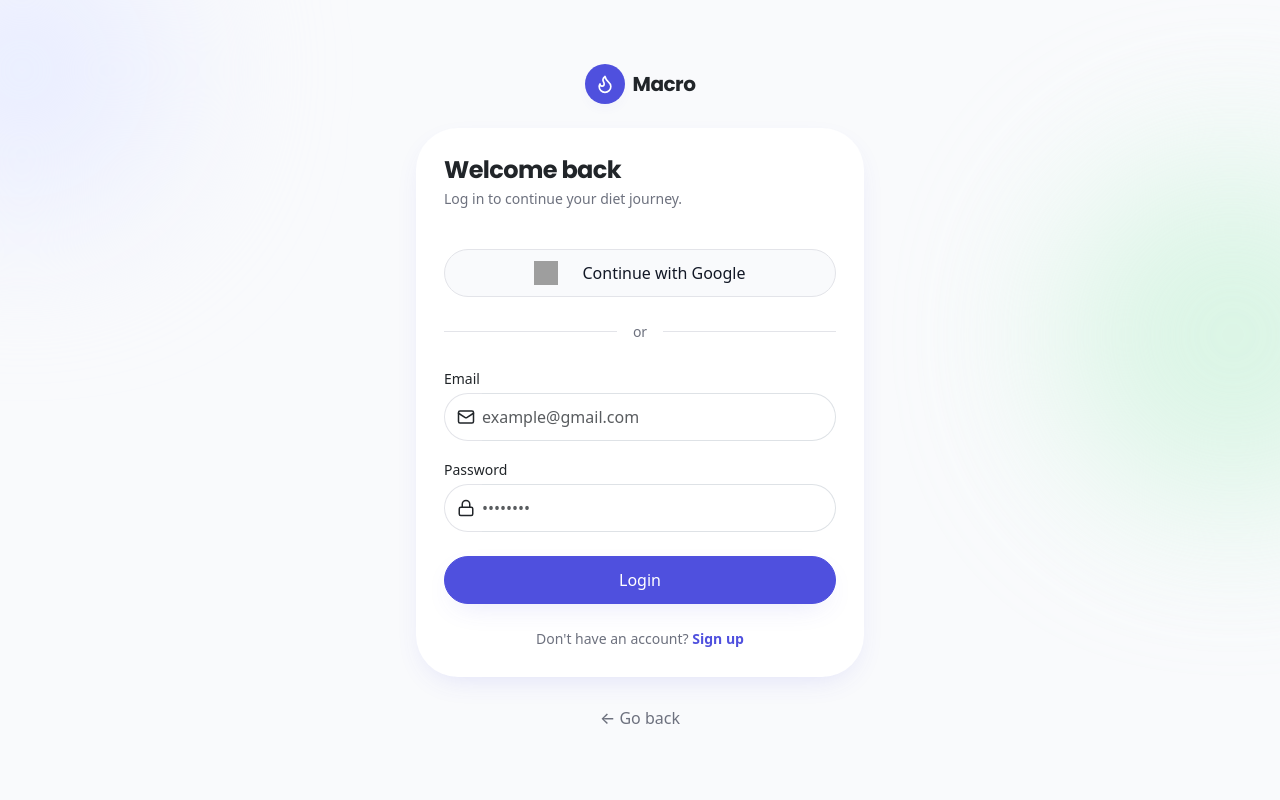
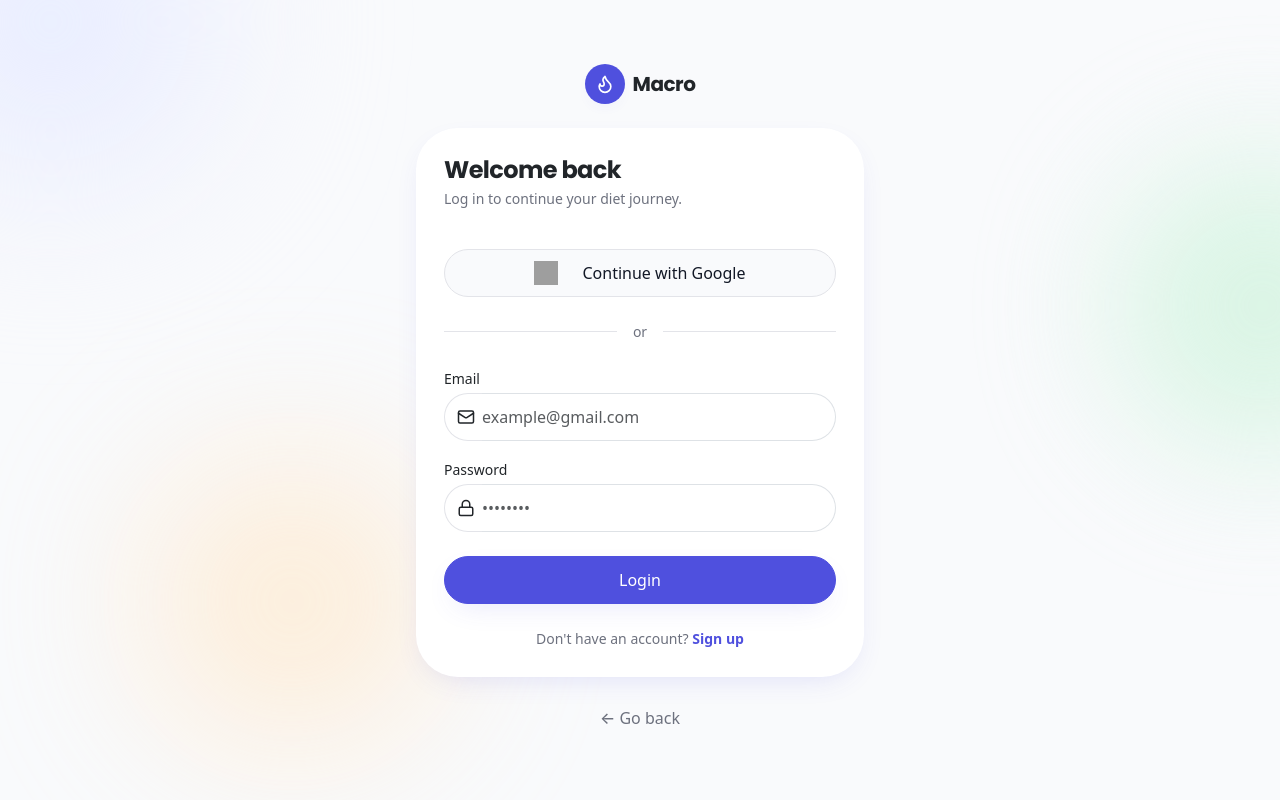
Before and after one commit to MarcheseLeo/mern-macro-tracker, a React app in the folder frontend/: page /login in a window 1280 px wide. Built offline with nearby package versions, Linux system fonts and the light colour scheme; no server answers; grey boxes are pictures that could not be loaded; the HTML template or start-up script is replaced by a standard one.

Commit message:
update: blurredbackground animation

```diff
--- a/frontend/src/components/ui/blurredBackground/BlurredBackground.css
+++ b/frontend/src/components/ui/blurredBackground/BlurredBackground.css
@@ -12,6 +12,7 @@
     width: 300px;
     height: 300px;
     background-color: var(--accent);
+    animation: float-left 15s infinite ease-in-out alternate;
 }
 
 .blob-right {
@@ -21,4 +22,35 @@
     height: 350px;
     background-color: var(--protein-soft);
     opacity: 0.7;
+    animation: float-right 18s infinite ease-in-out alternate-reverse;
 }
+
+.blob-bottom {
+    bottom: 5%;
+    left: 10%;
+    width: 270px;
+    height: 270px;
+    background-color: var(--fat-soft);
+    opacity: 0.7;
+    animation: float-bottom 20s infinite ease-in-out alternate;
+}
+
+@keyframes float-left {
+    0% { transform: translate(0, 0) scale(1); }
+    33% { transform: translate(30px, -50px) scale(1.1); }
+    66% { transform: translate(-20px, 20px) scale(0.9); }
+    100% { transform: translate(0, 0) scale(1); }
+}
+
+@keyframes float-right {
+    0% { transform: translate(0, 0) scale(1); }
+    33% { transform: translate(-40px, 40px) scale(1.15); }
+    66% { transform: translate(30px, -30px) scale(0.85); }
+    100% { transform: translate(0, 0) scale(1); }
+}
+
+@keyframes float-bottom {
+    0% { transform: translate(0, 0) scale(1); }
+    50% { transform: translate(50px, -40px) scale(1.1); }
+    100% { transform: translate(0, 0) scale(1); }
+}
--- a/frontend/src/components/ui/blurredBackground/BlurredBackground.jsx
+++ b/frontend/src/components/ui/blurredBackground/BlurredBackground.jsx
@@ -5,6 +5,7 @@ export const BlurredBackground = () => {
         <>
             <div aria-hidden="true" className='bg-blob blob-left'></div>
             <div aria-hidden="true" className='bg-blob blob-right'></div>
+            <div aria-hidden="true" className='bg-blob blob-bottom'></div>
         </>
     )
 }
--- a/frontend/src/pages/Welcome/Welcome.css
+++ b/frontend/src/pages/Welcome/Welcome.css
@@ -11,7 +11,6 @@ main{
     height: 8px;
     background-color: var(--protein);
 }
-
 
 .feature-card {
     transition: transform 0.3s ease;
```
